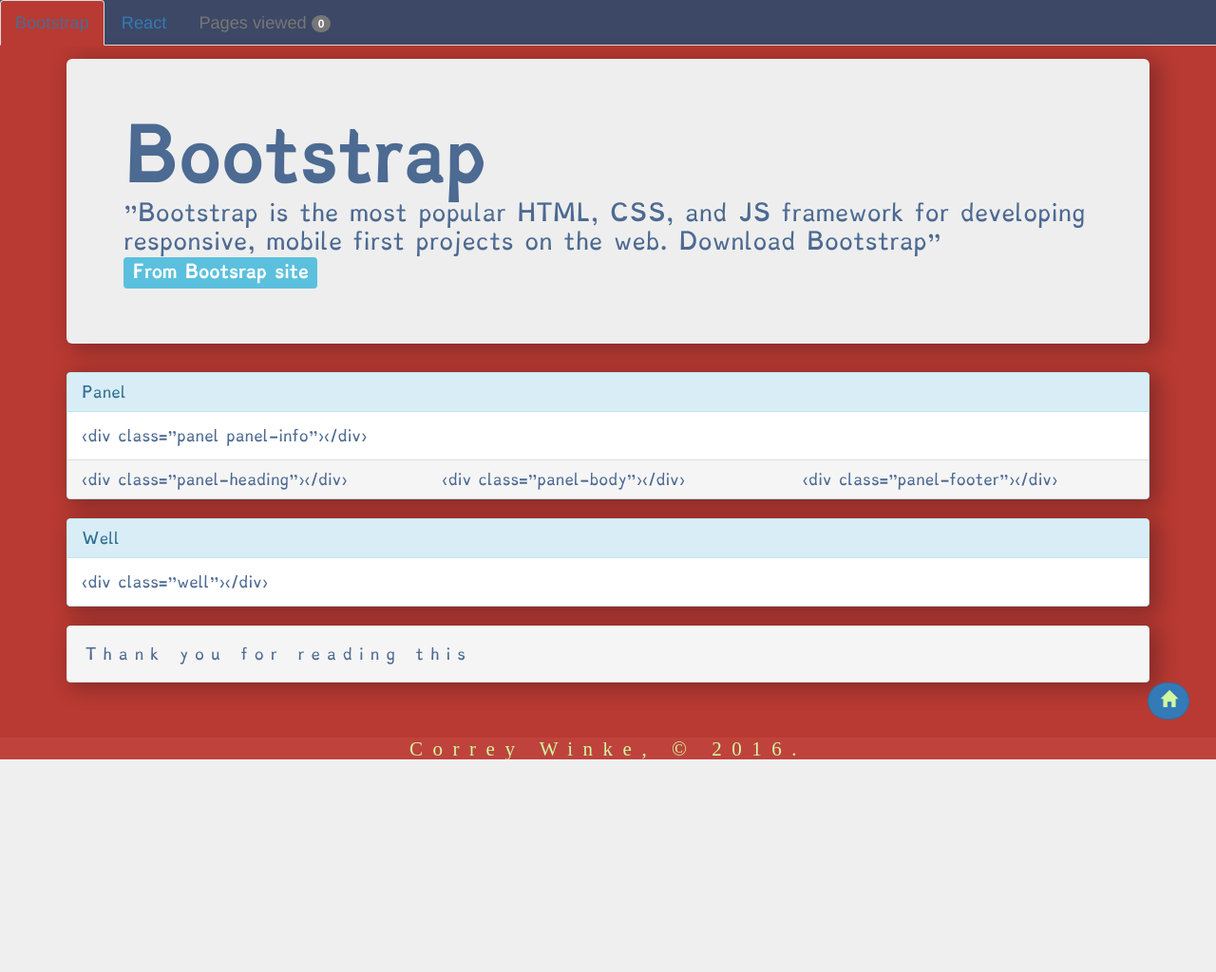
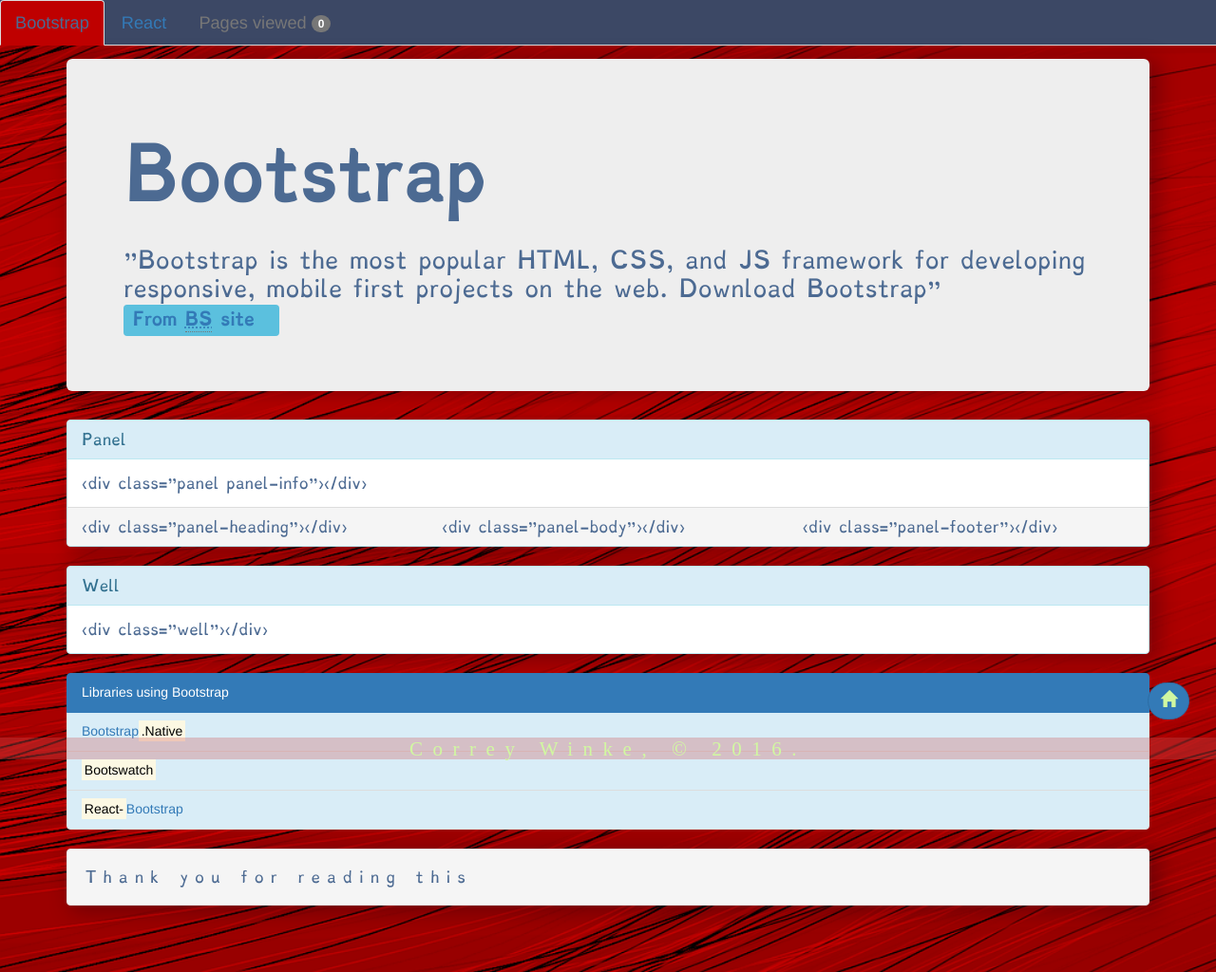
Before and after one commit to updowndude/Learning-Bootstrap, a PHP site: page /php/landpage.php in a window 1280 px wide. Shown: the whole page at 95% size. Before the commit the page ends 800 px from the top, so only its background shows below. Run offline with PHP 8.4, Linux system fonts and the light colour scheme.

Commit message:
Complete Next Assignment
Finish the chapter seven assignment

```diff
--- a/package.json
+++ b/package.json
@@ -47,7 +47,6 @@
     "serve-favicon": "^2.3.0"
   },
   "devDependencies": {
-    "autoprefixer": "^6.4.0",
     "babel-core": "^6.14.0",
     "babel-loader": "^6.2.5",
     "babel-plugin-transform-runtime": "^6.15.0",
@@ -62,6 +61,9 @@
     "gulp-ruby-sass": "^2.1.0",
     "gulp-sourcemaps": "^1.6.0",
     "gulp-webpack": "^1.5.0",
+    "lost": "^7.1.0",
+    "postcss-cssnext": "^2.8.0",
+    "rucksack-css": "^0.8.6",
     "webpack": "^1.13.2",
     "xo": "^0.16.0"
   }
--- a/php/landpage.php
+++ b/php/landpage.php
@@ -6,7 +6,7 @@
   <!-- info to understand the page -->
   <meta name="author" content="Correy Winke">
   <meta name="language" content="english">
-  <meta name="description" content="Help person find where to start with a topic">
+  <meta name="description" content="Bootstrap assigments">
   <meta name="abstract" content="Main page">
   <!-- mobile friendly -->
   <meta name="viewport" content="width=device-width, initial-scale=1">
@@ -16,7 +16,7 @@
   <link rel="shortcut icon", type="image/x-icon", href="../public/images/favicon.ico">
   <title>Landing Page</title>
 </head>
-<body>
+<body id="myBody">
   <main>
     <nav>
       <!-- bootstrap nav in tabs -->
@@ -39,11 +39,15 @@
         <!-- jumbotron -->
         <div class="container">
           <div class="jumbotron">
-            <h1><strong>Bootstrap</strong></h1>
+            <div class="page-header">
+              <h1><strong>Bootstrap</strong></h1>
+            </div>
             <p>
               "Bootstrap is the most popular HTML, CSS, and JS framework for developing responsive, mobile first projects on the web.
               Download Bootstrap"
-              <span class="label label-info">From Bootsrap site</span>
+              <span class="label label-info">
+                <a  href="http://getbootstrap.com/" target="_blank">From <abbr title="Bootstrap">BS</abbr> site  &nbsp; </a>
+              </span>
             </p>
           </div>
           <!-- panel and its three different parts -->
@@ -63,6 +67,18 @@
             <div class="panel-heading">Well</div>
             <div class="panel-body">&lt;div class=&quot;well&quot;&gt;&lt;/div&gt;</div>
           </div>
+          <ul class="list-group">
+            <li class="list-group-item list-group-item-info active">Libraries using Bootstrap</li>
+            <li class="list-group-item list-group-item-info">
+              <a  href="http://thednp.github.io/bootstrap.native/" target="_blank">Bootstrap<mark>.Native</mark></a>
+            </li>
+            <li class="list-group-item list-group-item-info">
+              <a  href="https://bootswatch.com/" target="_blank"><mark>Bootswatch</mark></a>
+            </li>
+            <li class="list-group-item list-group-item-info">
+              <a  href="https://react-bootstrap.github.io/" target="_blank"><mark>React-</mark>Bootstrap</a>
+            </li>
+          </ul>
           <!-- well -->
           <div class="well">Thank you for reading this</div>
         </div>
@@ -71,10 +87,14 @@
         <!-- jumbotron -->
         <div class="container">
           <div class="jumbotron">
-            <h1><strong>React</strong></h1>
+            <div class="page-header">
+              <h1><strong>React</strong></h1>
+            </div>
             <p>
               "A JAVASCRIPT LIBRARY FOR BUILDING USER INTERFACES"
-              <span class="label label-info">From React site</span>
+              <span class="label label-info">
+                <a  href="https://facebook.github.io/react/" target="_blank">From <abbr title="React">R</abbr> site</a>
+              </span>
             </p>
           </div>
           <!-- panel -->
@@ -135,6 +155,18 @@
               </div>
             </div>
           </div>
+          <ul class="list-group">
+            <li class="list-group-item list-group-item-info active">Libraries using React</li>
+            <li class="list-group-item list-group-item-info">
+              <a  href="https://react-bootstrap.github.io/" target="_blank">React<mark>-Bootstrap</mark></a>
+            </li>
+            <li class="list-group-item list-group-item-info">
+              <a  href="http://reactphp.org/" target="_blank">React <mark>Php</mark></a>
+            </li>
+            <li class="list-group-item list-group-item-info">
+              <a  href="https://reactjs.net/" target="_blank">ReactJS<mark>.NET</mark></a>
+            </li>
+          </ul>
           <!-- well -->
           <div class="well">Thank you for reading this</div>
         </div>
--- a/public/dist/my-com.js
+++ b/public/dist/my-com.js
@@ -85,13 +85,13 @@
 		// see what tab is currently active
 		if (element.classList.length === 2) {
 			// set the background of page
-			document.body.style.backgroundColor = '#cf564f';
+			document.body.style.backgroundImage = "url('../public/images/dkBG3.png')";
 			// display the correct the cotent
 			sectionArts[1].style.display = 'block';
 			// the other tab was clicked
 		} else {
 			// set the background of page
-			document.body.style.backgroundColor = '#B93A32';
+			document.body.style.backgroundImage = "url('../public/images/dkBG2.png')";
 			// display the correct the cotent
 			sectionArts[0].style.display = 'block';
 		}
@@ -106,9 +106,6 @@
 		}, 700);
 	}
 
-	function addButton() {}
-
-	addButton();
 	window.navClicker = navClicker;
 
 /***/ },
--- a/sass/base.sass
+++ b/sass/base.sass
@@ -5,6 +5,9 @@
 body
   background-color: #B93A32
   color: #4C6A92
+  background:
+    image: url(../images/dkBG1.png)
+    size: cover
 
 /* load a custom font */
 @font-face
--- a/sass/bsCustom.sass
+++ b/sass/bsCustom.sass
@@ -1,25 +1,25 @@
 /* customize the bootstrap compents to fit the page */
 
-$navBackgroundColore: #B93A32
+$navBackgroundColore: #a50000
 
 .nav-tabs
   background-color: #3c4865
 
   a:hover
-    background-color: lighten($navBackgroundColore, 5) !important
+    background-color: $navBackgroundColore !important
 
   a
     font-size: 1.3em
 
 .active a
-  background-color: #B93A32 !important
+  background-color: lighten($navBackgroundColore, 5) !important
   color: #4C6A92 !important
 
   &:hover
-    background-color: $navBackgroundColore !important
+    background-color: lighten($navBackgroundColore, 5) !important
 
 .myClass.active a
-  background-color: #cf564f !important
+  background-color: $navBackgroundColore !important
 
 .jumbotron
   margin-top: 1em
@@ -35,3 +35,10 @@
 .panel-footer div
   @media screen and (max-width: 430px)
     transform: translateX(-0.3em)
+
+.text-center
+  font-size: responsive
+
+.center-block button:hover
+  transition: all 0.2s ease
+  transform: rotateZ(360deg)
--- a/sass/footer.sass
+++ b/sass/footer.sass
@@ -1,7 +1,8 @@
 @charset "UTF-8"
 
 /* font family to be resued */
-$mainTwithoutSize: 'PT Serif', serif
+\:root
+  --mainTwithoutSize: 'PT Serif', serif
 
 /* styles the footer */
 footer
@@ -9,8 +10,8 @@
   position: fixed
   bottom: 0
   width: 100%
-  font: 1.2em $mainTwithoutSize
-  background: rgba(204,86,86,0.3)
+  font: 1.2em var(--mainTwithoutSize)
+  background-color: rgba(204,86,86,0.3)
   letter-spacing: 1.2em
   color:  #D1F8A1
 
@@ -19,3 +20,7 @@
     font-size: 1.25em
     margin-bottom: -0.1em
     letter-spacing: 0.5em
+
+  // rucksack funcation
+  h3
+    font-size: responsive
--- a/sass/myStyle.sass
+++ b/sass/myStyle.sass
@@ -8,15 +8,17 @@
 @import "base"
 
 /* the darken background */
-$bg: #B93A32
-$navBackgroundColor: #D1F8A1
+\:root
+  --bg: #B93A32
+  --navBackgroundColor: #D1F8A1
+  --myBlue: #4C6A92
 
 *
   outline: 0 !important
 
 body
-  background-color: $bg
-  color: #4C6A92
+  background-color: var(--bg)
+  color: var(--myBlue)
 
 /* load a custom font */
 @font-face
@@ -28,7 +30,7 @@
   display: none
 
 pre
-  color: #4C6A92 !important
+  color: var(--myBlue) !important
 
 /* display the code correctly */
 .myReactCode
@@ -41,7 +43,7 @@
 
 /* setup the animation */
 .myAnim
-  background: linear-gradient($bg, #fff)
+  background: linear-gradient(var(--bg), #fff)
   height: 100vh
   width: 300vh
   position: fixed
@@ -70,7 +72,50 @@
   border-radius: 5em
   bottom: 3em
   right: 2em
+  @media screen and (max-width: 440px)
+    bottom: 4em
+
+  &:hover
+    transition: all 0.2s ease
+    transform: translateY(-0.5rem)
 
   a
-    color: $navBackgroundColor !important
+    color: var(--navBackgroundColor) !important
     font-size: 1.25em
+
+
+#myBody
+  background:
+    image: url(../images/dkBG2.png)
+    size: cover
+
+.indexFooter
+  background-color: rgba(76, 106, 146, 0.50196)
+
+  small
+    letter-spacing: 2rem
+
+// index well
+#indexContainer
+
+  .well
+    background-color: var(--navBackgroundColor)
+
+  button
+    margin: 1rem 0 1rem 0
+    position: relative
+
+  .page-header
+    border-bottom: 1px solid #773838
+
+    #myWelcomeImage
+      // https://github.com/tholman/github-corners
+      background:
+        image: url(../images/github-corner-right.svg)
+        repeat: no-repeat
+      height: 8rem
+      width: 10rem
+      position: relative
+      transform: rotateZ(-45deg) translate(20rem,27.5rem)
+      @media screen and (max-width: 490px)
+        transform: rotateZ(-45deg) translate(6rem,13.5rem)
```
Also changed, not shown: gulpfile.babel.js (+13 -3 lines), index.php (+24 -4 lines), js/bob.js (+2 -6 lines), _raw/fm.png (added), public/dist/myStyle.css, public/images/dkBG1.png (added), public/images/dkBG2.png (added), public/images/dkBG3.png (added), public/images/fm.png (deleted), public/images/github-corner-right.svg (added), 2 other files. Lines whose indentation alone changed are shown as unchanged.
